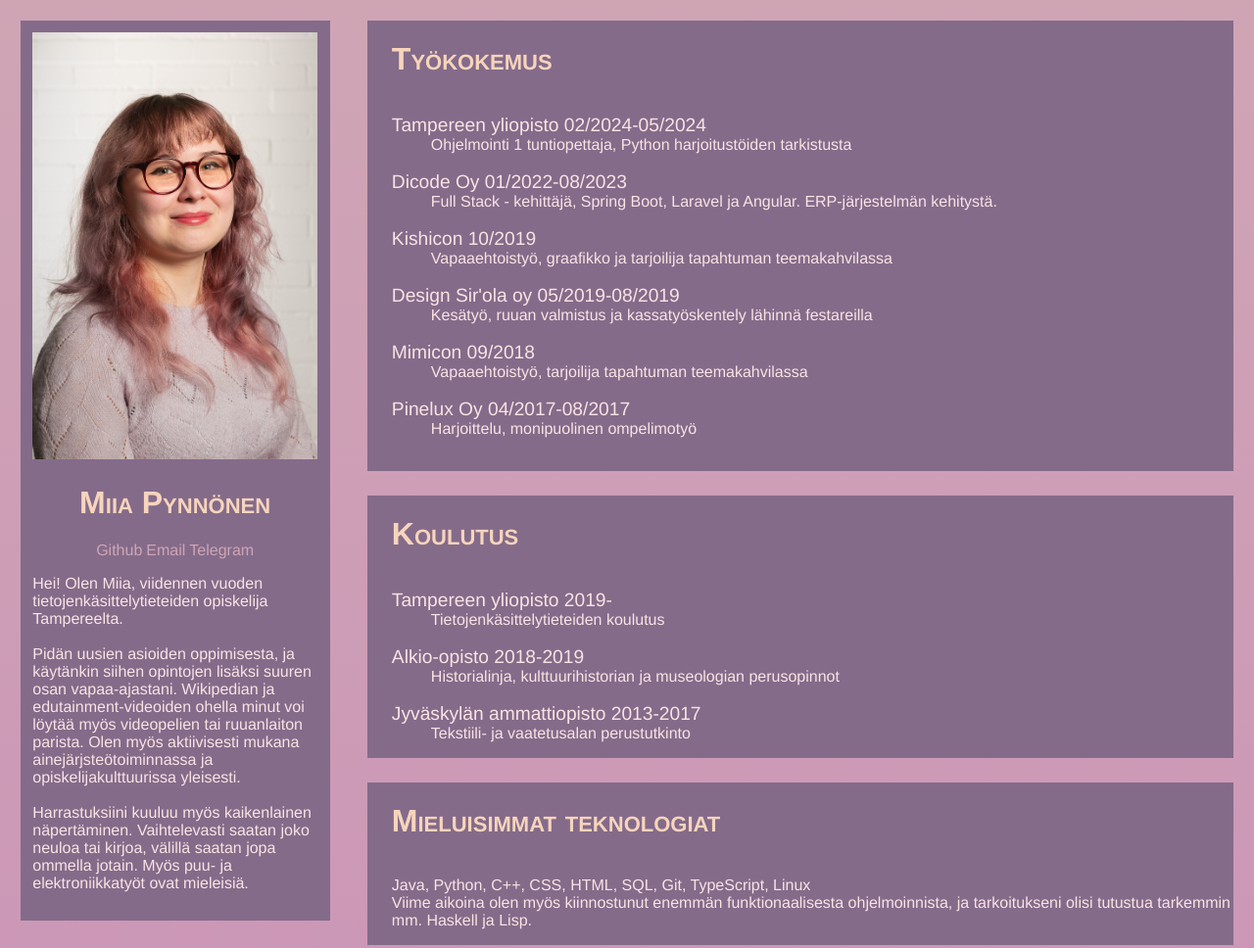
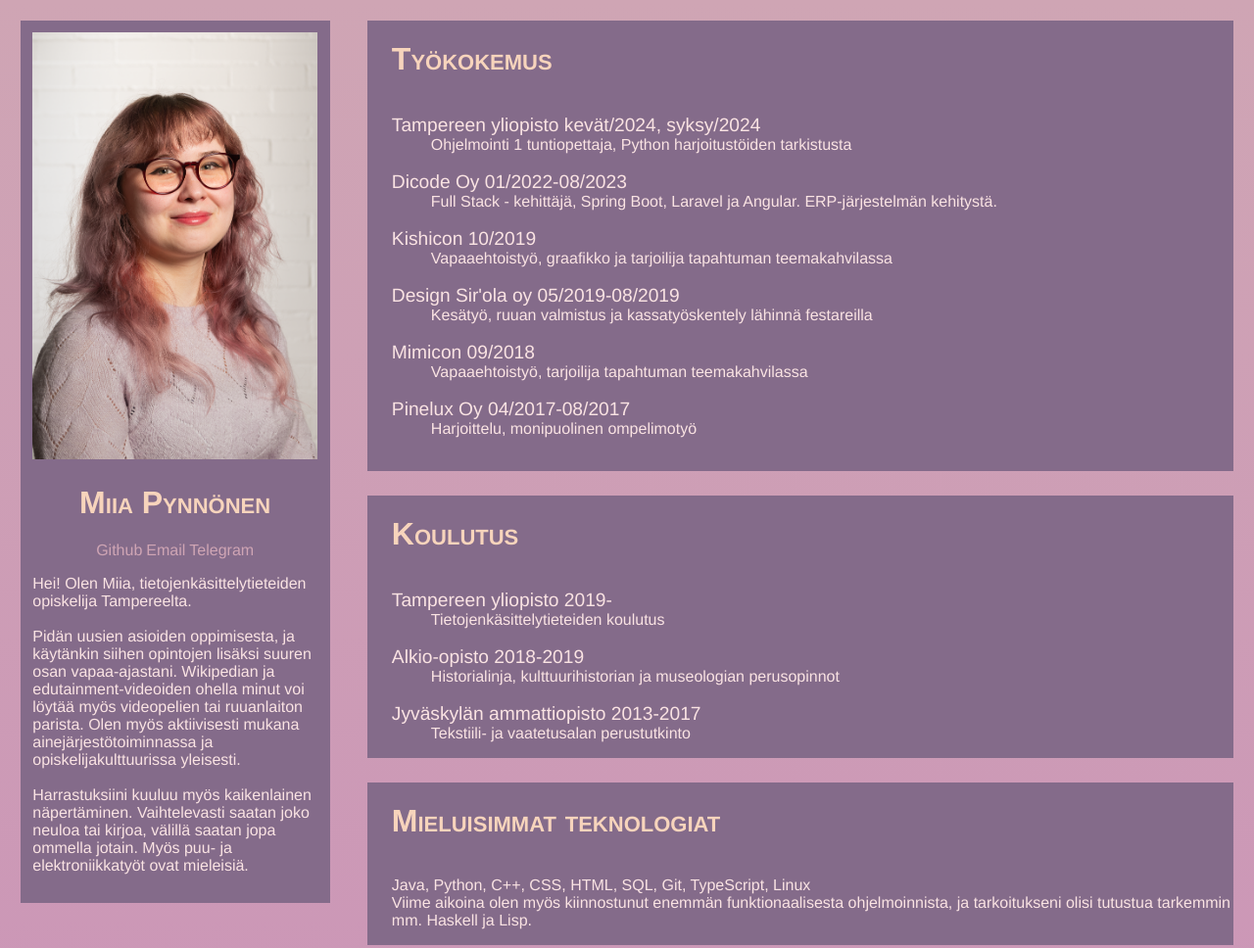
Before and after one commit to Kissamaagi/kissamaagi.github.io, a plain HTML site: page cv/index.html in a window 1280 px wide. Shown: the top 968 px of the page at 98% size. Drawn offline with Linux system fonts and the light colour scheme.

Commit message:
edited some typos

```diff
--- a/cv/index.html
+++ b/cv/index.html
@@ -19,11 +19,11 @@
                 <a id="text" href="https://t.me/kissamaagi" target="_blank">Telegram</a>
             </div>
             <p id="text">
-                Hei! Olen Miia, viidennen vuoden tietojenkäsittelytieteiden opiskelija Tampereelta.
+                Hei! Olen Miia, tietojenkäsittelytieteiden opiskelija Tampereelta.
                 <br><br>
                 Pidän uusien asioiden oppimisesta, ja käytänkin siihen opintojen lisäksi suuren osan vapaa-ajastani.
                 Wikipedian ja edutainment-videoiden ohella minut voi löytää myös videopelien tai ruuanlaiton parista.
-                Olen myös aktiivisesti mukana ainejärjsteötoiminnassa ja opiskelijakulttuurissa yleisesti.
+                Olen myös aktiivisesti mukana ainejärjestötoiminnassa ja opiskelijakulttuurissa yleisesti.
                 <br><br>
                 Harrastuksiini kuuluu myös kaikenlainen näpertäminen. Vaihtelevasti saatan joko neuloa tai kirjoa, välillä saatan jopa ommella jotain.
                 Myös puu- ja elektroniikkatyöt ovat mieleisiä.
@@ -33,7 +33,7 @@
         <div class="kokemus" id="content">
             <h1>Työkokemus</h1>
             <dl id="text">
-                <dt>Tampereen yliopisto 02/2024-05/2024</dt>
+                <dt>Tampereen yliopisto kevät/2024, syksy/2024</dt>
                 <dd>Ohjelmointi 1 tuntiopettaja, Python harjoitustöiden tarkistusta</dd><br>
                 <dt>Dicode Oy 01/2022-08/2023</dt>
                 <dd>Full Stack - kehittäjä, Spring Boot, Laravel ja Angular. ERP-järjestelmän kehitystä.</dd><br>
```
